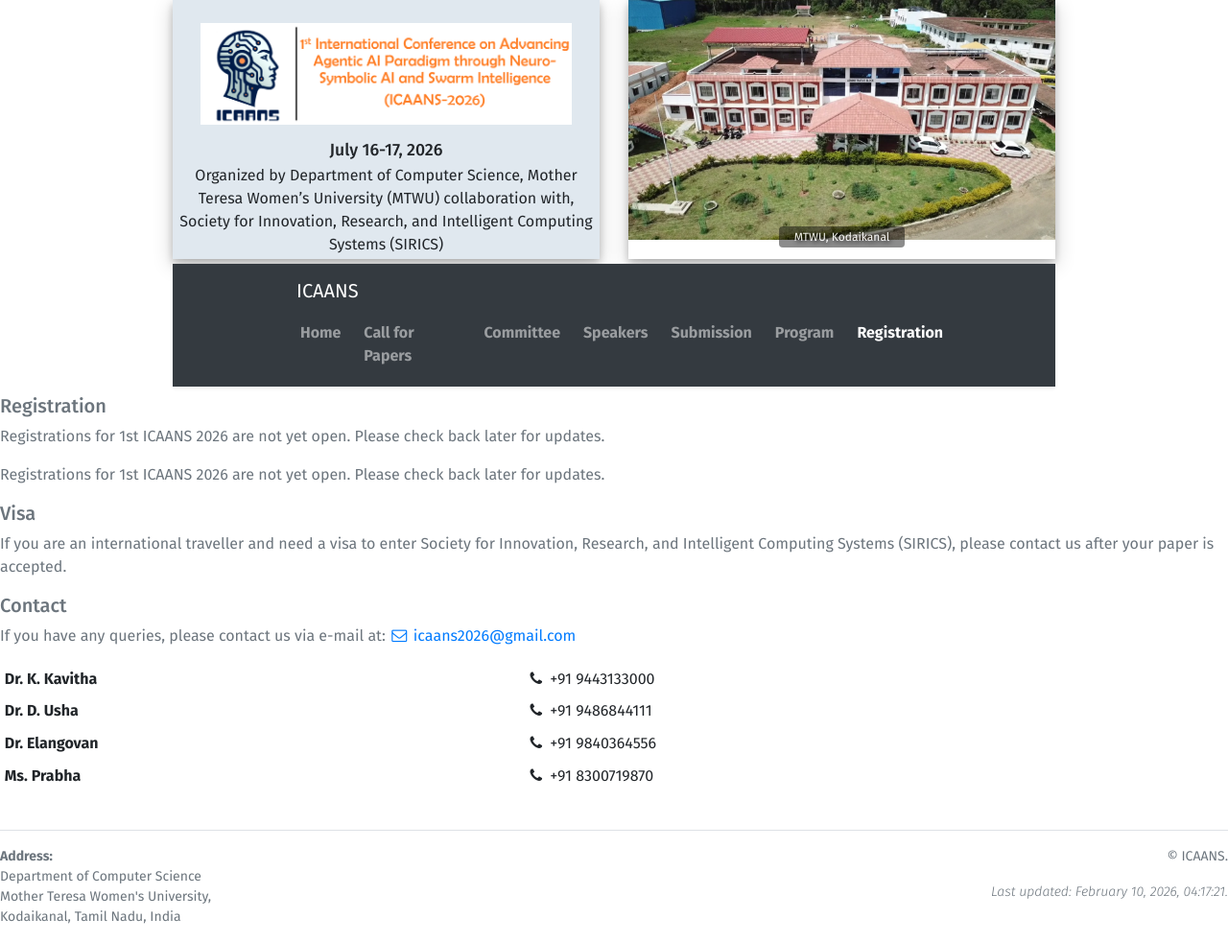
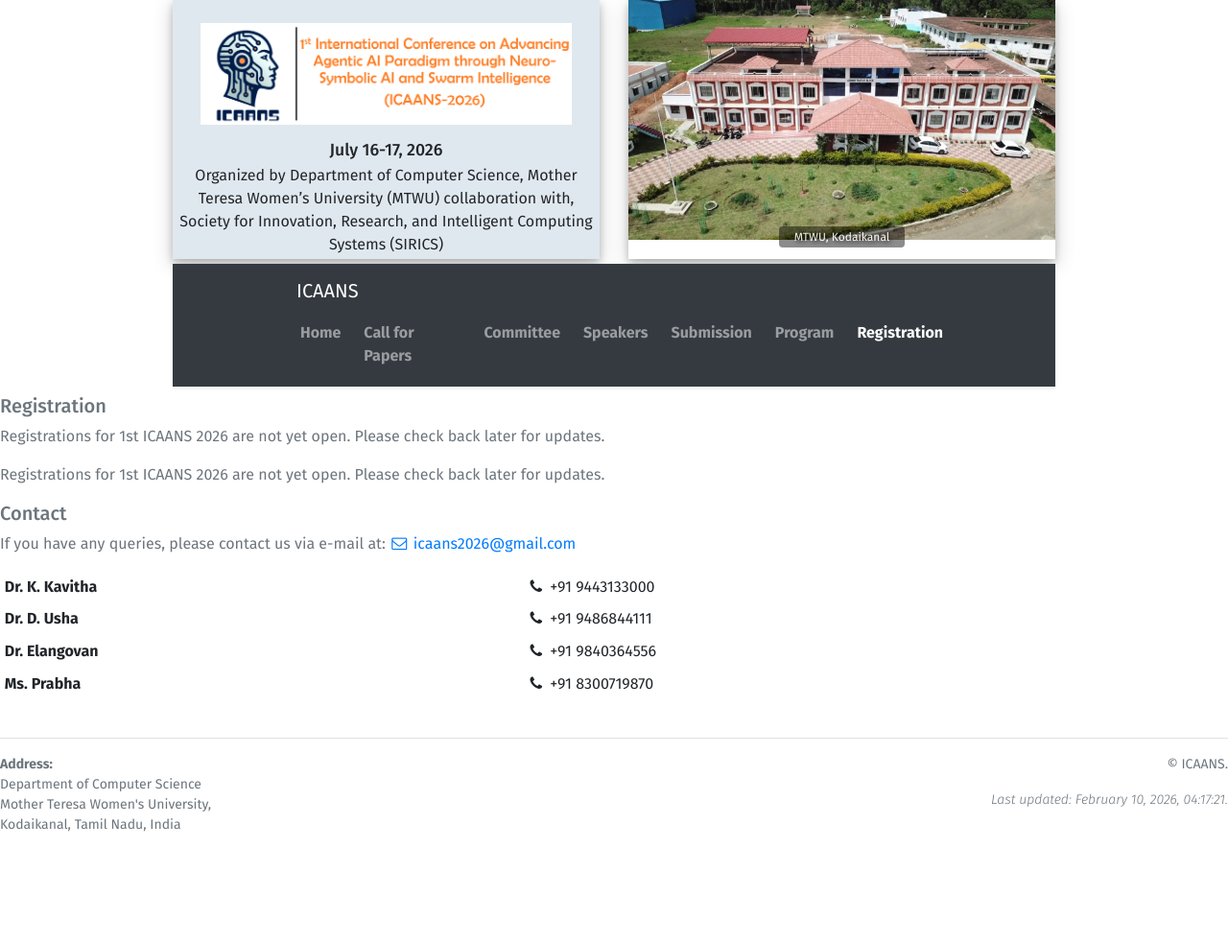
Before and after one commit to sravivarman/icaans_conf, a Jekyll site: the page built from registration.html, in a window 1280 px wide. Shown: the whole page at 96% size. Built offline with Jekyll 4.4.1, drawn with Linux system fonts in a browser that asks for light colours; after the commit the page ends 900 px from its top, so only the background shows below that.

Commit message:
removed visa

```diff
--- a/registration.html
+++ b/registration.html
@@ -24,11 +24,6 @@ slide_id: 3
                 {{site.data.registration.description}}
             </p>
             {% endif %}
-            <h5>Visa</h5>
-            <p>
-                If you are an international traveller and need a visa to enter
-                {{site.data.conference.country}}, please contact us after your paper is accepted.
-            </p>
             {% include contact-us.html %}
     </div>
 </div>
```
